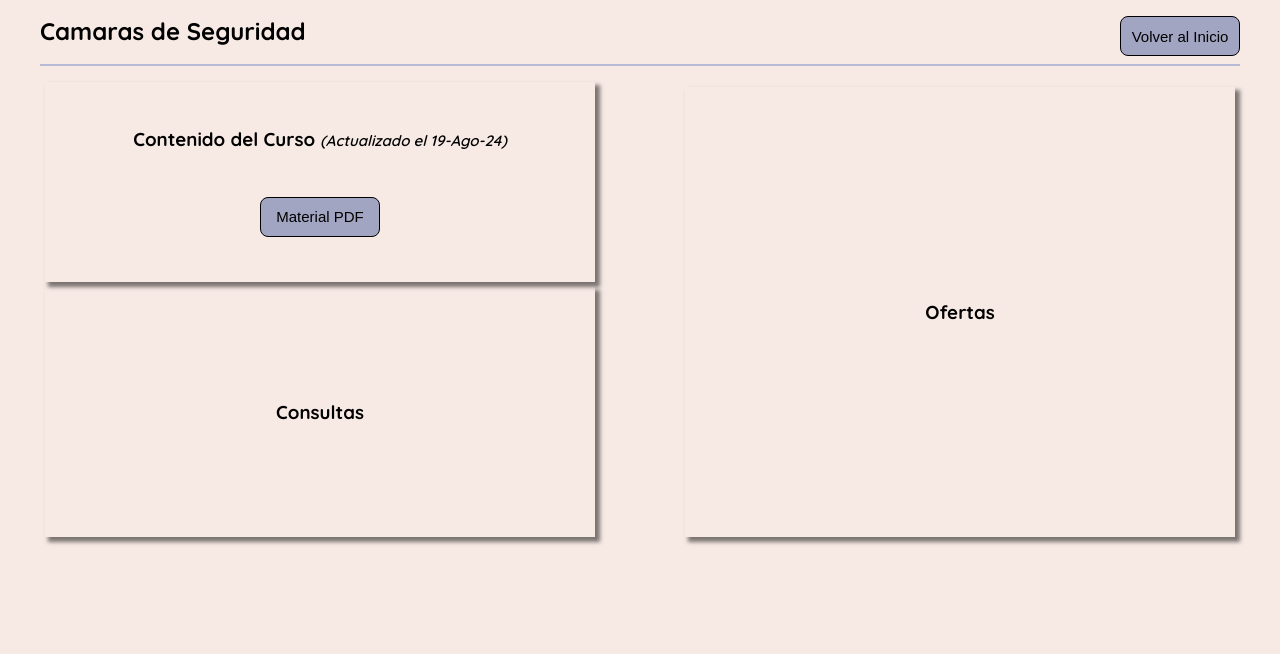
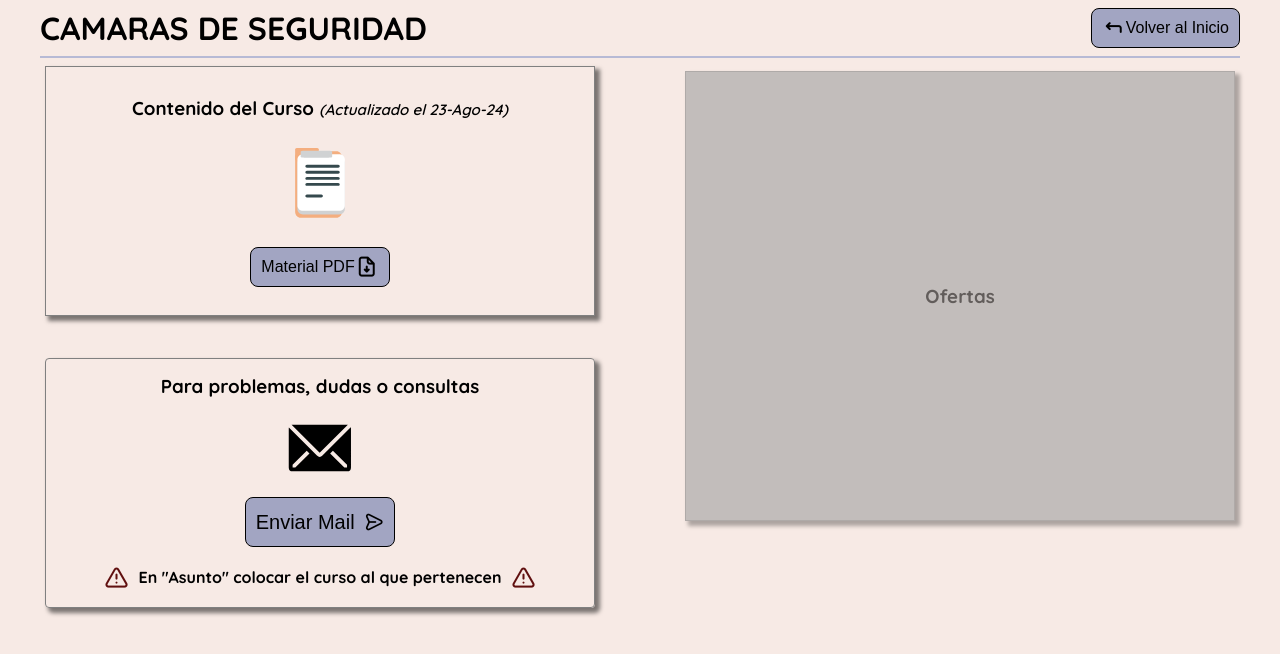
Before and after one commit to leitnergaston/HaciendoCursos, a plain HTML site: page CamarasSeguridad/index.html in a window 1280 px wide. Drawn offline with nearby package versions, Linux system fonts and the light colour scheme.

Commit message:
cambios en html y css
cambios en pagina word y excel y pagina camaras de seguridad, ordenando header y cards de contenido

```diff
--- a/CamarasSeguridad/css/styles.css
+++ b/CamarasSeguridad/css/styles.css
@@ -3,10 +3,11 @@
 :root {
     --title-font-size: 1.8rem;
     --subtitle-font-size: 1.25rem;
+    --minititle-font-size: 1rem;
 
     --color-bg: #f7eae5;
     --color-primary: #292929;
-    --color-secondary: #b7bad5;
+    --color-secondary: #B7BAD5;
 }
 
 * {
@@ -32,15 +33,15 @@ body {
 }
 
 .btn {
-    display: inline-block;
-    width: 120px;
+    display: flex;
+    align-items: center;
     height: 40px;
     overflow: hidden;
     cursor: pointer;
     padding: 0 10px;
     background-color: #A2A5C2;
     color: black;
-    font-size: 15px;
+    font-size: 16px;
     border: 1px solid black;
     border-radius: 8px;
     position: relative;
@@ -53,6 +54,20 @@ body {
     cursor: pointer;
 }
 
+.icon {
+    font-size: 1.5rem;
+}
+
+.header {
+    position: relative;
+    top: 0.5rem;
+}
+
+.header div {
+    display: flex;
+    justify-content: space-between;
+}
+
 .container {
     width: 100%;
     max-width: 1200px;
@@ -63,36 +78,11 @@ body {
     margin-top: 1rem;
 }
 
-.header {
-    display: flex;
-    align-self: center;
-    justify-content: space-between;
-}
-
-.containerCards {
+.container-cards {
     position: relative;
 }
 
-.contentCard {
-    display: flex;
-    width: 550px;
-    height: 200px;
-    margin: 5px;
-    flex-direction: column;
-    justify-content: space-evenly;
-    align-items: center;
-    -webkit-box-shadow: 4px 4px 4px 1px rgba(0, 0, 0, 0.5);
-    -moz-box-shadow: 4px 4px 4px 1px rgba(0, 0, 0, 0.5);
-    box-shadow: 4px 4px 4px 1px rgba(0, 0, 0, 0.5);
-}
-
-.subtitle small {
-    font-size: 15px;
-    font-style: italic;
-    font-weight: 600;
-}
-
-.consultasCard {
+.content-card {
     display: flex;
     width: 550px;
     height: 250px;
@@ -100,12 +90,89 @@ body {
     flex-direction: column;
     justify-content: space-evenly;
     align-items: center;
-    -webkit-box-shadow: 4px 4px 4px 1px rgba(0, 0, 0, 0.5);
-    -moz-box-shadow: 4px 4px 4px 1px rgba(0, 0, 0, 0.5);
+    border: 1px solid grey;
     box-shadow: 4px 4px 4px 1px rgba(0, 0, 0, 0.5);
 }
 
+.subtitle span {
+    font-size: 15px;
+    font-style: italic;
+    font-weight: 600;
+}
+
+.img-card {
+    width: 70px;
+}
+
+/*========== TARJETA DE CONSULTA ==========*/
+
+/* contenedor de la card de consula */
+.container-consulta {
+    position: absolute;
+    display: flex;
+    justify-content: center;
+    margin: 2rem 0;
+}
+
+/* Card de consulta */
+.card-consulta {
+    border: 1px solid grey;
+    border-radius: 4px;
+    display: flex;
+    flex-direction: column;
+    justify-content: space-evenly;
+    align-items: center;
+    width: 550px;
+    height: 250px;
+    margin: 5px;
+    box-shadow: 4px 4px 4px 1px rgba(0, 0, 0, 0.5);
+}
+
+/* icono de imagen de la card */
+.img-consulta {
+    width: 70px;
+}
+
+/* contenedor del icono y el titulo */
+.card-consulta div {
+    display: flex;
+    align-items: center;
+    gap: 10px;
+}
+
+/* Icono del ultimo titulo */
+.card-consulta div i {
+    font-size: 1.5rem;
+    color: #600F0F;
+}
+
+.btn-consulta {
+    display: flex;
+    align-items: center;
+    justify-content: space-evenly;
+    width: 150px;
+    height: 50px;
+    cursor: pointer;
+    background-color: #A2A5C2;
+    color: black;
+    font-size: 20px;
+    border: 1px solid black;
+    border-radius: 8px;
+    position: relative;
+    transition: .3s ease;
+}
+
+.btn-consulta:hover {
+    background-color: var(--color-secondary);
+    filter: drop-shadow(0px 7px 4px rgba(0, 0, 0, 0.33));
+    cursor: pointer;
+}
+
+
 .ofertasCard {
+    background-color: #a0a0a0;
+    opacity: 60%;
+    cursor: not-allowed;
     position: absolute;
     top: 0;
     right: 0;
@@ -116,7 +183,11 @@ body {
     flex-direction: column;
     justify-content: space-evenly;
     align-items: center;
-    -webkit-box-shadow: 4px 4px 4px 1px rgba(0, 0, 0, 0.5);
-    -moz-box-shadow: 4px 4px 4px 1px rgba(0, 0, 0, 0.5);
+    border: 1px solid grey;
     box-shadow: 4px 4px 4px 1px rgba(0, 0, 0, 0.5);
 }
+
+
+
+
+/*========== FOOTER ==========*/
--- a/CamarasSeguridad/index.html
+++ b/CamarasSeguridad/index.html
@@ -1,43 +1,67 @@
 <!DOCTYPE html>
 <html lang="es">
+
 <head>
     <meta charset="UTF-8">
     <meta name="viewport" content="width=device-width, initial-scale=1.0">
     <title>Camaras Seguridad</title>
 
     <!-- ESTILOS -->
-    <link rel="stylesheet" href="css/styles.css">
+    <link rel="stylesheet" href="Css/styles.css">
 
     <!-- ICONOS -->
+    <link rel="stylesheet" href="https://unicons.iconscout.com/release/v4.0.8/css/line.css">
 
     <!-- FAVICON -->
-
+    <link rel="shortcut icon" href="assets/camarasSeguridadCurso-favicon.png" type="image/x-icon">
 
 
 </head>
+
 <body>
+    <header class="header container">
+        <div>
+            <h1 class="title">CAMARAS DE SEGURIDAD</h1>
+            <a href="/index.html"><button class="btn"><i class="uil uil-corner-up-left-alt icon"></i>Volver al
+                    Inicio</button></a>
+        </div>
+        <hr class="hr">
+    </header>
     <main class="container">
         <section class="section">
-            <div class="header">
-                <h1 class="title">Camaras de Seguridad</h1>
-                <a href="/index.html"><button class="btn">Volver al Inicio</button></a>
-            </div>
-            <hr class="hr">
-            <article class="containerCards">
-                <div class="contentCard">
-                    <h3 class="subtitle">Contenido del Curso <small>(Actualizado el 19-Ago-24)</small></h3>
+            <div class="div-content">
+                <article class="container-cards">
+                    <div class="content-card">
+                        <h3 class="subtitle">Contenido del Curso <span>(Actualizado el 23-Ago-24)</span></h3>
+                        <img src="assets/document-icon.svg" alt="" class="img-card">
                         <div class="containerButtons">
-                        <a href=""><button class="btn">Material PDF</button></a>
+                            <a href="assets/Camaras.pdf" download><button class="btn">Material PDF<i class="uil uil-file-download icon"></i></button></a>
                         </div>
                     </div>
-                <div class="consultasCard">
-                    <h3 class="subtitle">Consultas</h3>
+                    <div class="container-consulta">
+                        <div class="card-consulta">
+                            <h3>Para problemas, dudas o consultas</h4>
+                                <img src="assets/email-icon.svg" alt="" class="img-consulta">
+                                <a href="mailto:haciendocursos@outlook.com"><button class="btn-consulta">Enviar Mail<i
+                                            class="uil uil-message"></i></button></a>
+                                <div>
+                                    <i class="uil uil-exclamation-triangle"></i>
+                                    <h4 class="minititle">En "Asunto" colocar el curso al que pertenecen</h4>
+                                    <i class="uil uil-exclamation-triangle"></i>
+                                </div>
+                        </div>
                     </div>
                     <div class="ofertasCard">
                         <h3 class="subtitle">Ofertas</h3>
                     </div>
                 </article>
+            </div>
         </section>
+
     </main>
+
+    <!-- Footer -->
+
 </body>
+
 </html>
--- a/WordYExcel/Css/styles.css
+++ b/WordYExcel/Css/styles.css
@@ -55,9 +55,20 @@ body {
     cursor: pointer;
 }
 
-/* Iconos de los botone */
+/* Iconos de los botones */
 .icon {
     font-size: 1.5rem;
+}
+
+/* HEADER */
+.header {
+    position: relative;
+    top: .5rem;
+}
+
+.header div {
+    display: flex;
+    justify-content: space-between;
 }
 
 .container {
@@ -68,12 +79,6 @@ body {
 
 .section {
     margin-top: 1rem;
-}
-
-.header {
-    display: flex;
-    align-items: center;
-    justify-content: space-between;
 }
 
 .div-content {
```
Also changed, not shown: WordYExcel/index.html (+12 -17 lines), index.html (+2 -2 lines), Assets/camaraSeguridadIcon.svg (deleted), Assets/camarasSeguridadCurso-icon.svg (added), CamarasSeguridad/assets/camarasSeguridadCurso-favicon.png (added), CamarasSeguridad/assets/document-icon.svg (added), CamarasSeguridad/assets/email-icon.svg (added), 1 other file. Lines whose indentation alone changed are shown as unchanged.
